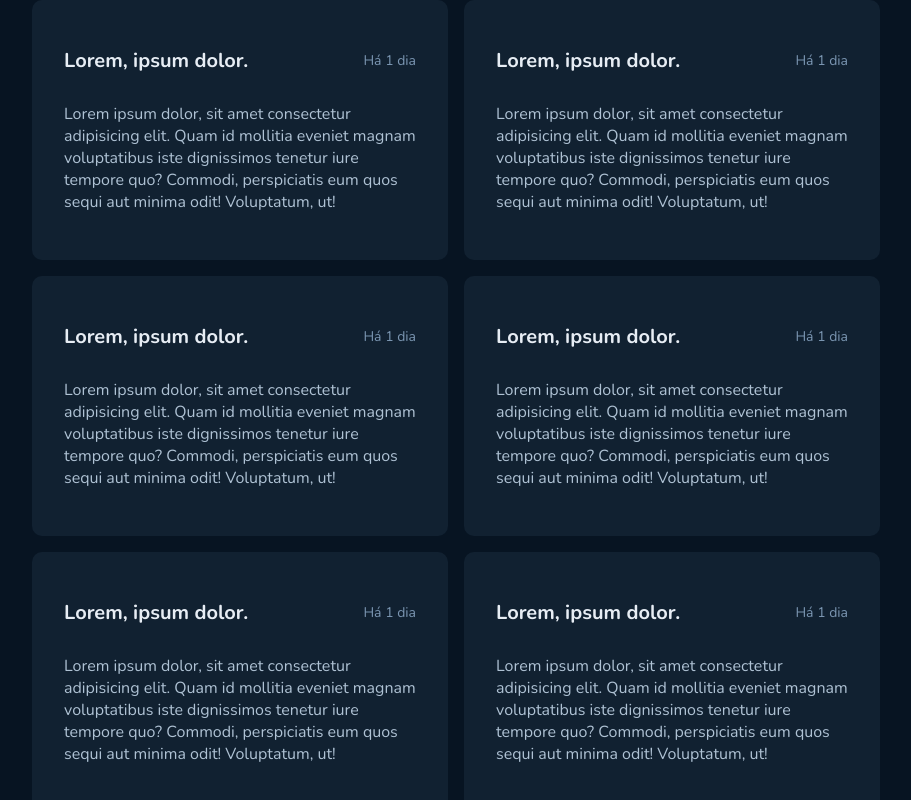
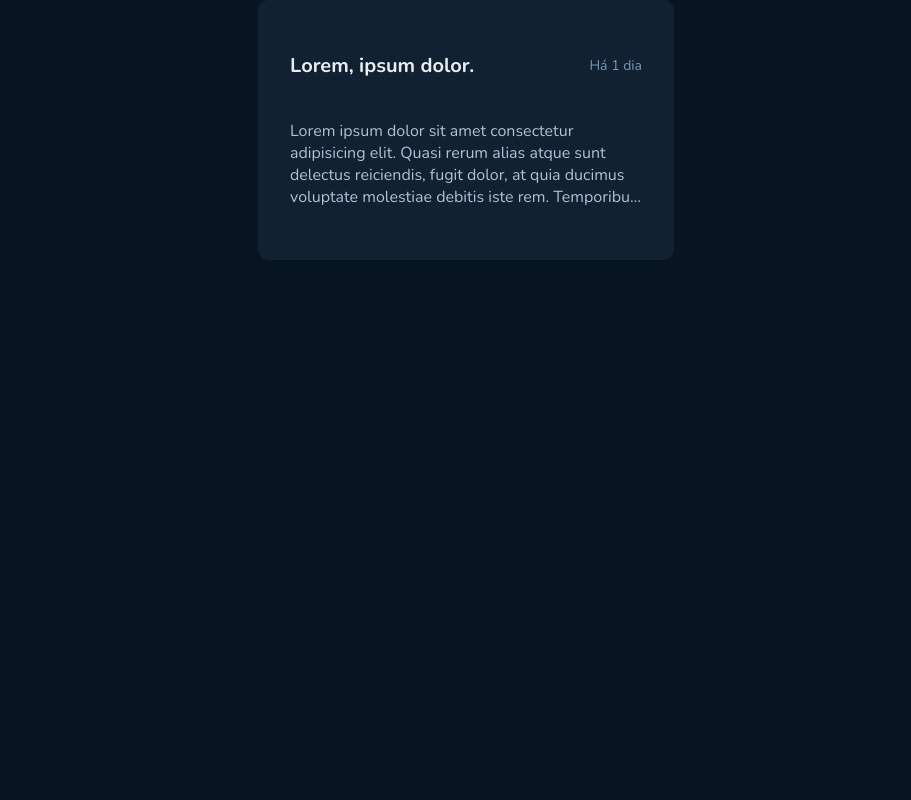
Before and after one commit to lwkas-gabriel/github-blog-rocketseat, a React (Vite) app: page / in a window 1280 px wide. Shown: the part 600-1400 px from the top of the page, without its empty margins (174-1085 px from the left). After the commit the page ends 1106 px from the top, so only its background shows below. Built offline with nearby package versions, Linux system fonts and the light colour scheme; a web font is replaced by a local one.

Commit message:
feat: texto dentro do card de post só renderiza as primeiras frases da descrição da issue

```diff
--- a/src/pages/Blog/index.tsx
+++ b/src/pages/Blog/index.tsx
@@ -1,5 +1,5 @@
 
-import { BlogContainer, Post, PostHeader, PostList,SearchForm } from "./styles";
+import { BlogContainer, Post, PostHeader, PostList,PostText,SearchForm } from "./styles";
 export function Blog(){
     return (
         <BlogContainer>
@@ -17,56 +17,9 @@ export function Blog(){
                         <h3>Lorem, ipsum dolor.</h3>
                         <span>Há 1 dia</span>
                     </PostHeader>
-                    <p>Lorem ipsum dolor, sit amet consectetur adipisicing elit. Quam id mollitia eveniet magnam voluptatibus iste dignissimos tenetur iure tempore quo? Commodi, perspiciatis eum quos sequi aut minima odit! Voluptatum, ut!</p>
+                    <PostText>Lorem ipsum dolor sit amet consectetur adipisicing elit. Quasi rerum alias atque sunt delectus reiciendis, fugit dolor, at quia ducimus voluptate molestiae debitis iste rem. Temporibus, nam voluptas necessitatibus vel quod, voluptatem numquam repellat natus dignissimos sapiente tenetur veritatis? Culpa perspiciatis minima distinctio at porro sint voluptas laboriosam ullam libero! Placeat expedita nemo tenetur labore obcaecati consectetur laboriosam ipsum cumque qui enim distinctio recusandae, possimus, est nam praesentium tempora esse ducimus similique minus fuga mollitia, aspernatur consequuntur quam quas? Dicta incidunt et inventore, provident cumque nobis accusamus saepe delectus fugiat consequuntur eos autem praesentium repellat eius nam! In, explicabo laboriosam!</PostText>
                 </Post>
 
-                <Post>
-                    <PostHeader>
-                        <h3>Lorem, ipsum dolor.</h3>
-                        <span>Há 1 dia</span>
-                    </PostHeader>
-                    <p>Lorem ipsum dolor, sit amet consectetur adipisicing elit. Quam id mollitia eveniet magnam voluptatibus iste dignissimos tenetur iure tempore quo? Commodi, perspiciatis eum quos sequi aut minima odit! Voluptatum, ut!</p>
-                </Post>
-
-                <Post>
-                    <PostHeader>
-                        <h3>Lorem, ipsum dolor.</h3>
-                        <span>Há 1 dia</span>
-                    </PostHeader>
-                    <p>Lorem ipsum dolor, sit amet consectetur adipisicing elit. Quam id mollitia eveniet magnam voluptatibus iste dignissimos tenetur iure tempore quo? Commodi, perspiciatis eum quos sequi aut minima odit! Voluptatum, ut!</p>
-                </Post>
-
-                <Post>
-                    <PostHeader>
-                        <h3>Lorem, ipsum dolor.</h3>
-                        <span>Há 1 dia</span>
-                    </PostHeader>
-                    <p>Lorem ipsum dolor, sit amet consectetur adipisicing elit. Quam id mollitia eveniet magnam voluptatibus iste dignissimos tenetur iure tempore quo? Commodi, perspiciatis eum quos sequi aut minima odit! Voluptatum, ut!</p>
-                </Post>
-
-                <Post>
-                    <PostHeader>
-                        <h3>Lorem, ipsum dolor.</h3>
-                        <span>Há 1 dia</span>
-                    </PostHeader>
-                    <p>Lorem ipsum dolor, sit amet consectetur adipisicing elit. Quam id mollitia eveniet magnam voluptatibus iste dignissimos tenetur iure tempore quo? Commodi, perspiciatis eum quos sequi aut minima odit! Voluptatum, ut!</p>
-                </Post>
-
-                <Post>
-                    <PostHeader>
-                        <h3>Lorem, ipsum dolor.</h3>
-                        <span>Há 1 dia</span>
-                    </PostHeader>
-                    <p>Lorem ipsum dolor, sit amet consectetur adipisicing elit. Quam id mollitia eveniet magnam voluptatibus iste dignissimos tenetur iure tempore quo? Commodi, perspiciatis eum quos sequi aut minima odit! Voluptatum, ut!</p>
-                </Post>
-
-                <Post>
-                    <PostHeader>
-                        <h3>Lorem, ipsum dolor.</h3>
-                        <span>Há 1 dia</span>
-                    </PostHeader>
-                    <p>Lorem ipsum dolor, sit amet consectetur adipisicing elit. Quam id mollitia eveniet magnam voluptatibus iste dignissimos tenetur iure tempore quo? Commodi, perspiciatis eum quos sequi aut minima odit! Voluptatum, ut!</p>
-                </Post>
             </PostList>
 
         </BlogContainer>
--- a/src/pages/Blog/styles.ts
+++ b/src/pages/Blog/styles.ts
@@ -86,3 +86,12 @@ export const PostHeader = styled.div`
         color: ${props => props.theme["base-span"]}
     }
 `;
+
+export const PostText = styled.p`
+    display: -webkit-box;
+    -webkit-box-orient: vertical;
+    overflow: hidden;
+    -webkit-line-clamp: 4; /* Altere o número de linhas desejadas */
+    line-clamp: 4; /* Compatibilidade */
+    max-height: 100px; /* Defina uma altura máxima conforme o número de linhas */
+`;
```
